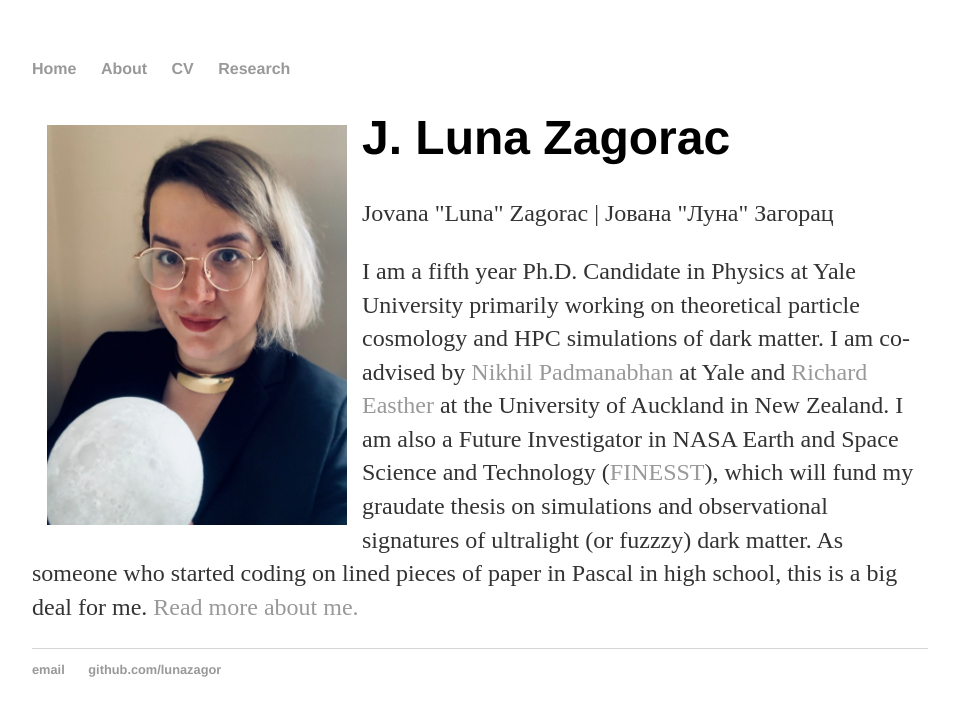
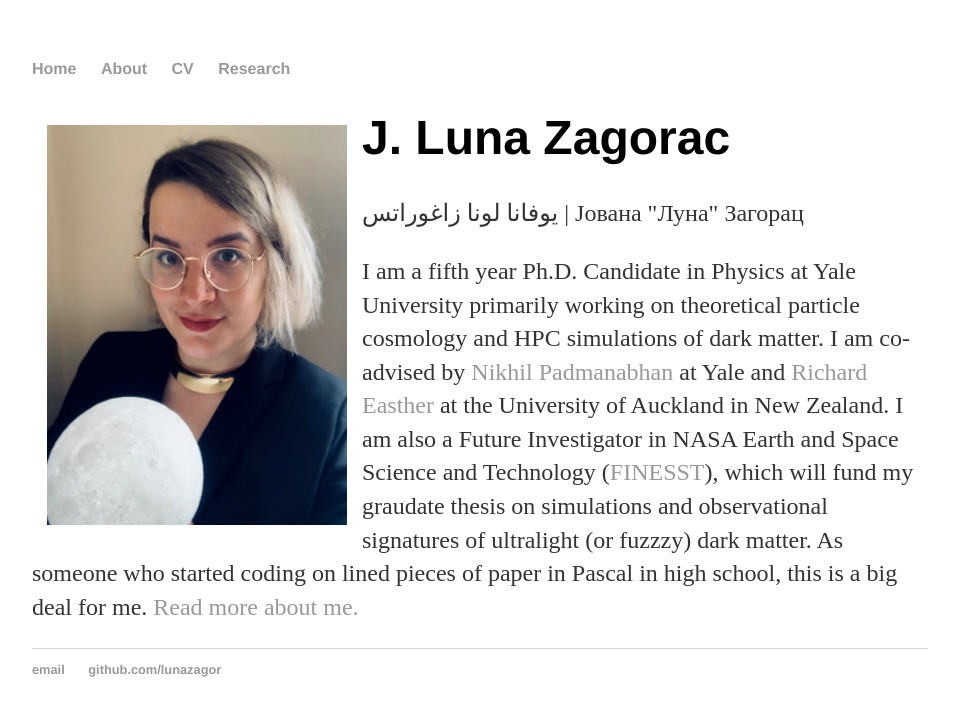
Before and after one commit to lunazagor/lunazagor.github.io, a Jekyll site: the page built from index.html, in a window 1280 px wide. Shown: the top 716 px of the page, without its empty margins (160-1119 px from the left). Built offline with Jekyll 4.4.1, drawn with Linux system fonts in a browser that asks for light colours.

Commit message:
Update index.html

```diff
--- a/index.html
+++ b/index.html
@@ -14,6 +14,6 @@ img {
 
 <div class="blurb">
 	<h1> J. Luna Zagorac </h1>
-	<p> Jovana "Luna" Zagorac | &#1032&#1086&#1074&#1072&#1085&#1072 "&#1051&#1091&#1085&#1072" &#1047&#1072&#1075&#1086&#1088&#1072&#1094;<p>
+	<p> يوفانا لونا زاغوراتس | &#1032&#1086&#1074&#1072&#1085&#1072 "&#1051&#1091&#1085&#1072" &#1047&#1072&#1075&#1086&#1088&#1072&#1094;<p>
 	<p> I am a fifth year Ph.D. Candidate in Physics at Yale University primarily working on theoretical particle cosmology and HPC simulations of dark matter. I am co-advised by <a href="https://physics.yale.edu/people/nikhil-padmanabhan">Nikhil Padmanabhan</a> at Yale and <a href="https://www.physics.auckland.ac.nz/people/reas725">Richard Easther</a> at the University of Auckland in New Zealand. I am also a Future Investigator in NASA Earth and Space Science and Technology (<a href="https://nspires.nasaprs.com/external/viewrepositorydocument/cmdocumentid=753338/solicitationId=%7BE16CD59F-29DD-06C0-8971-CE1A9C252FD4%7D/viewSolicitationDocument=1/FINESST%20ASTRO20%20Proposal%20Selections.pdf">FINESST</a>), which will fund my graudate thesis on simulations and observational signatures of ultralight (or fuzzzy) dark matter. As someone who started coding on lined pieces of paper in Pascal in high school, this is a big deal for me. <a href="/about"> Read more about me.</a></p>
 </div><!-- /.blurb -->
```
